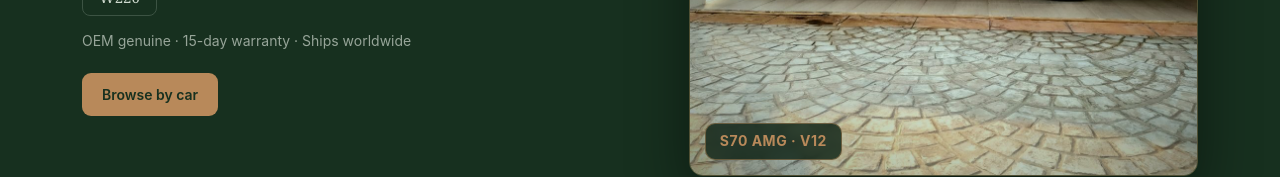
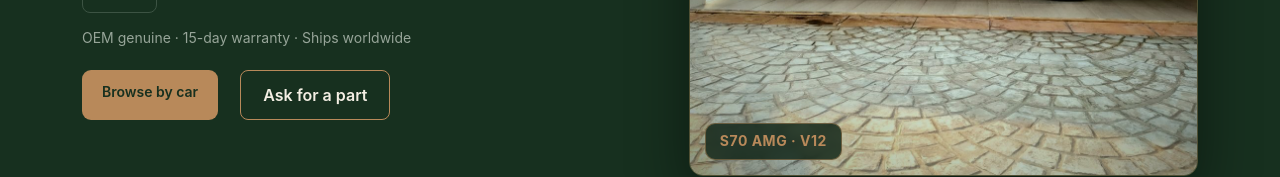
Before and after one commit to Chutiparts/chutiparts-web, a Next.js app: page / in a window 1280 px wide. Shown: the part 485-662 px from the top of the page. Built offline with nearby package versions, Linux system fonts and the light colour scheme; no server answers; the database is empty.

Commit message:
Update page.tsx

```diff
--- a/app/page.tsx
+++ b/app/page.tsx
@@ -90,7 +90,7 @@ export default function HomePage() {
           </div>
           <div className="cb-trustline">{t("trustline")}</div>
           <div className="cb-cta">
-            <Link href="/search" className="cb-btn-gold">{t("cta_browse")}</Link>
+            <Link href="/search" className="cb-btn-gold">{t("cta_browse")}</Link>             <Link href="/ask" style={{ display: 'inline-block', padding: '12px 22px', border: '1.5px solid #B8895A', color: '#F4EFE4', borderRadius: 8, textDecoration: 'none', fontWeight: 600, marginLeft: 10 }}>{lang === "en" ? "Ask for a part" : "ฝากคำถามหาอะไหล่"}</Link>
           </div>
         </div>
         <div className="cb-hero-media">
```
